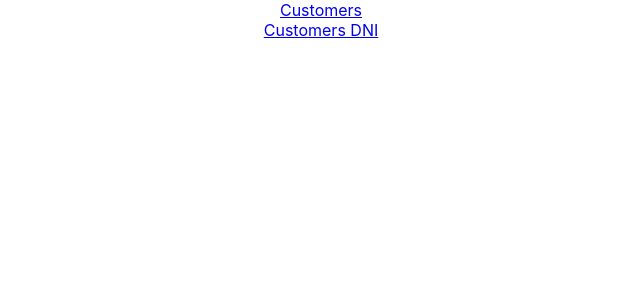
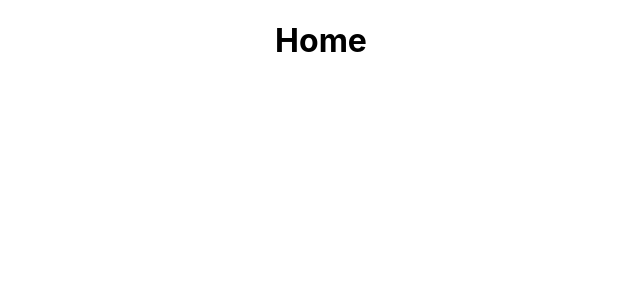
Before and after one commit to Sonia0707/CustomerApp, a React (Create React App) app: page / in a window 1280 px wide. Shown: the top 300 px of the page, without its empty margins (319-959 px from the left). Built offline with nearby package versions, Linux system fonts and the light colour scheme.

Commit message:
App.js => Cambios para poner bien las rutas con el react-router-dom

```diff
--- a/src/App.js
+++ b/src/App.js
@@ -1,17 +1,46 @@
-import React from "react";
-import { Link, BrowserRouter as Router } from "react-router-dom";
+import React, { Component } from "react";
+//Quitamos el link y metemos el Route:
+import { BrowserRouter as Router, Route, Switch } from "react-router-dom";
 import "./App.css";
 
-function App() {
+class App extends Component {
+  renderHome = () => <h1>Home</h1>;
+  renderCustomerContainer = () => <h1>Customer Container</h1>;
+  renderCustomerListContainer = () => <h1>Customers List Container</h1>;
+  renderCustomerNewContainer = () => <h1>Customer New Container</h1>;
+
+  render() {
     return (
+      //Ponemos los Route dentro del Router que solo puede tener un componente hijo, así que lo metemos todo en un div:
+      //Utilizamos la palabra exact para que cuando vayamos a la ruta de cada uno los demás desaparezcan
+      //El problema de exact es que en las dos rutas ultimas identifica lo siguiente de /customers/... como si fuera el mismo patrón
+      //Por lo tanto necesitamos utilizar Switch y tendremos que colocar la ruta mas especifica primero /new ya que la que tiene el wilkar:
+      //  /:dni => no valida por algo en especial si no por cualquier String. Borramos la palabra exact porque ya es redundante y no la necesitamos
+      //Podríamos hacer lo mismo con todos envolverlos en Switch y ordenarlos de manera especifica (1ºnew, 2ºdni, 3ºlista, 4ºHome),
+      //borrando la palabra exact. Pero vamos a dejar las 2 formas para que se vea que se puede hacer de 2 maneras distintas:
       <Router>
         <div className="App">
-        <Link to="/customers">Customers</Link>
-        <br />
-        <Link to="/customers/71462879Q">Customers DNI</Link>
+          <Route exact path="/" component={this.renderHome} />
+          <Route
+            exact
+            path="/customers"
+            component={this.renderCustomerListContainer}
+          />
+
+          <Switch>
+            <Route
+              path="/customers/new"
+              component={this.renderCustomerNewContainer}
+            />
+            <Route
+              path="/customers/:dni"
+              component={this.renderCustomerContainer}
+            />
+          </Switch>
         </div>
       </Router>
     );
   }
+}
 
 export default App;
```
Lines whose indentation alone changed are shown as unchanged.
